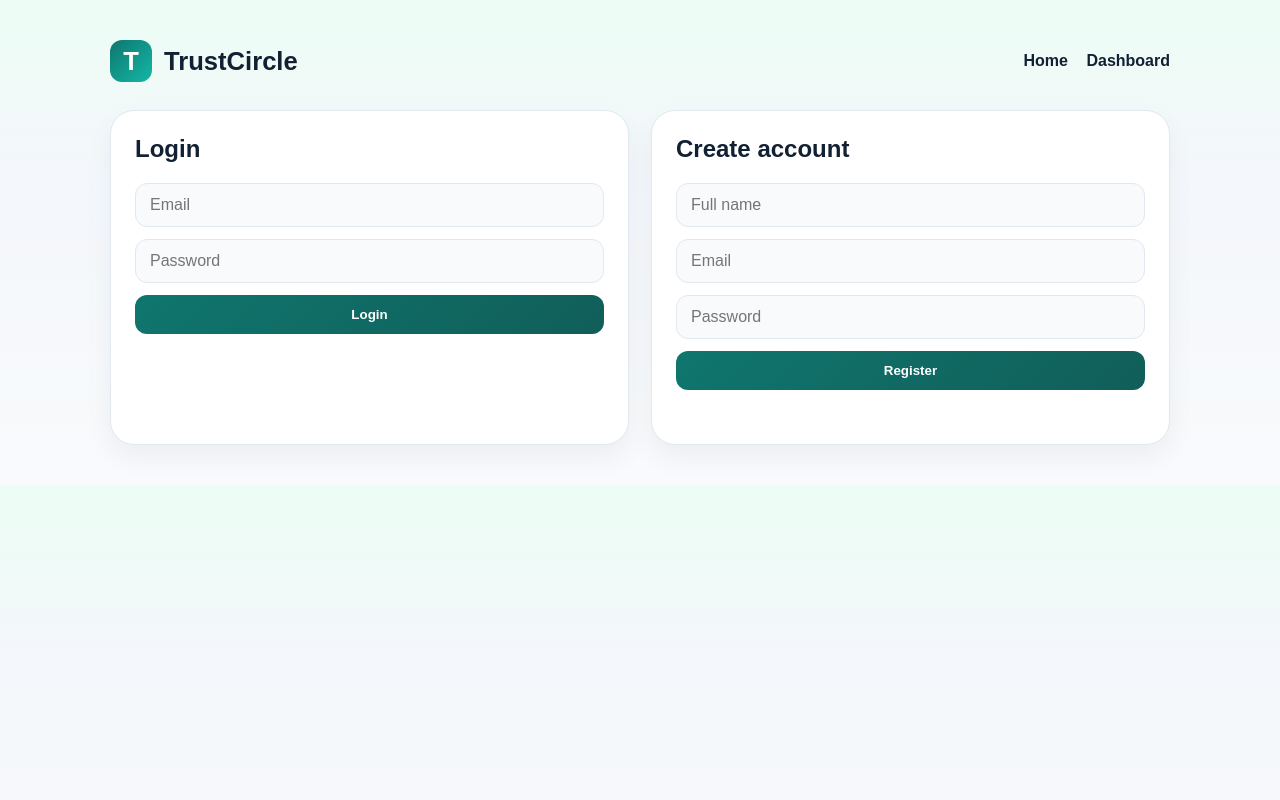
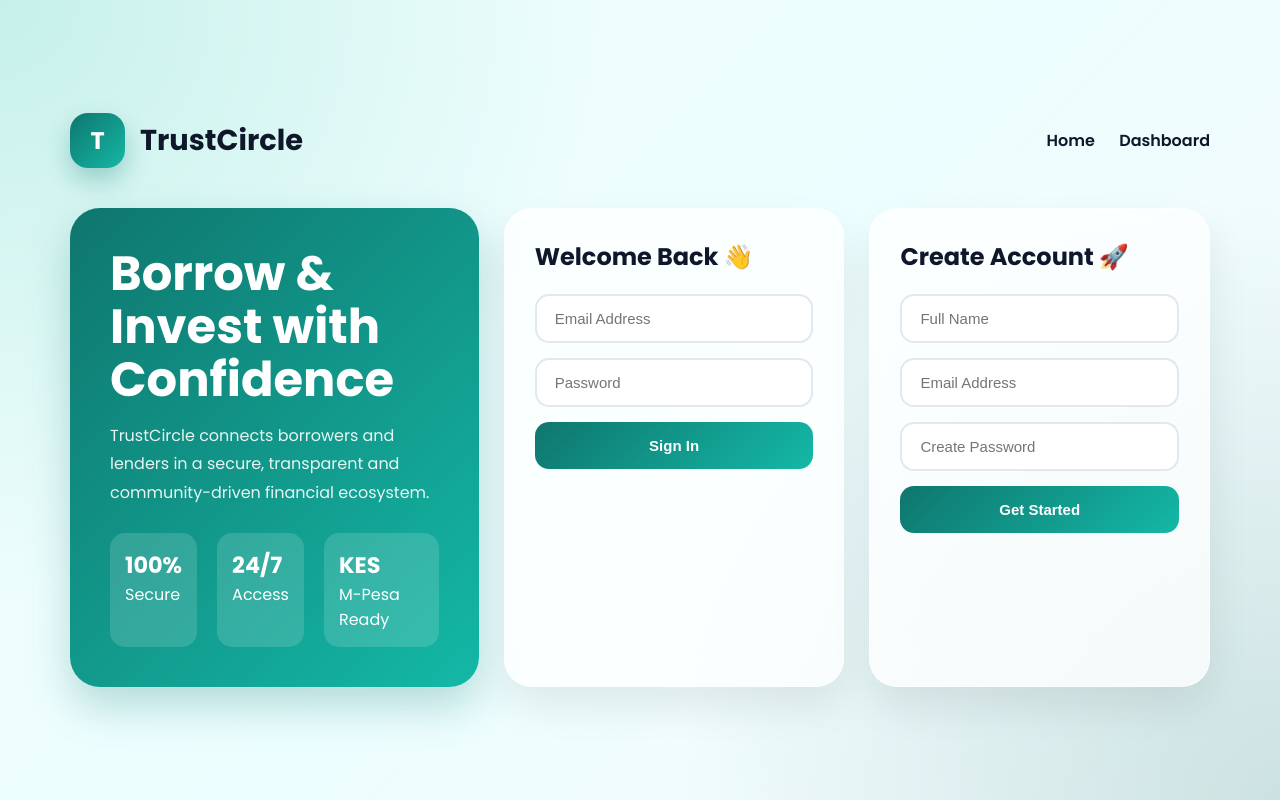
Before and after one commit to alexmumo/trustcircle_app, a Flask app: page /login in a window 1280 px wide. Run offline with Flask 3, Linux system fonts and the light colour scheme; parts of the project's set-up code (start-up, migrations or seed data) failed here and were passed over.

Commit message:
Redesign login page with modern fintech UI

```diff
--- a/templates/login.html
+++ b/templates/login.html
@@ -11,107 +11,227 @@
     <link rel="icon" type="image/svg+xml" href="/static/icon.svg" />
     <title>TrustCircle | Login</title>
     <style>
-      :root {
-        --bg: #f4f7fb;
-        --card: #ffffff;
-        --primary: #0f766e;
-        --primary-dark: #115e59;
-        --accent: #14b8a6;
-        --text: #122033;
-        --muted: #64748b;
-        --line: #e2e8f0;
-        --danger: #dc2626;
-        --success: #16a34a;
+      @import url('https://fonts.googleapis.com/css2?family=Poppins:wght@300;400;500;600;700;800&display=swap');
+
+:root{
+  --primary:#0f766e;
+  --secondary:#14b8a6;
+  --dark:#0f172a;
+  --light:#ffffff;
+  --text:#334155;
 }
-      * { box-sizing: border-box; }
-      body {
-        margin: 0;
-        font-family: Arial, Helvetica, sans-serif;
-        background: linear-gradient(180deg, #ecfdf5 0%, #f4f7fb 35%, #f8fafc 100%);
-        color: var(--text);
+
+*{
+  margin:0;
+  padding:0;
+  box-sizing:border-box;
 }
-      .container {
-        max-width: 1100px;
-        margin: 0 auto;
-        padding: 40px 20px;
+
+body{
+  font-family:'Poppins',sans-serif;
+  min-height:100vh;
+  background:
+    radial-gradient(circle at top left,#14b8a630 0%,transparent 40%),
+    radial-gradient(circle at bottom right,#0f766e30 0%,transparent 40%),
+    linear-gradient(135deg,#f0fdfa,#ecfeff,#f8fafc);
+  color:var(--text);
 }
-      .topbar {
-        display: flex;
-        justify-content: space-between;
-        align-items: center;
-        margin-bottom: 28px;
+
+.container{
+  max-width:1200px;
+  margin:auto;
+  min-height:100vh;
+  display:flex;
+  flex-direction:column;
+  justify-content:center;
+  padding:30px;
 }
-      .brand {
-        display: inline-flex;
-        align-items: center;
-        gap: 12px;
-        font-weight: 700;
-        font-size: 1.6rem;
+
+.topbar{
+  display:flex;
+  justify-content:space-between;
+  align-items:center;
+  margin-bottom:40px;
 }
-      .brand-mark {
-        width: 42px;
-        height: 42px;
-        border-radius: 12px;
-        background: linear-gradient(135deg, var(--primary), var(--accent));
-        display: grid;
-        place-items: center;
-        color: white;
+
+.brand{
+  display:flex;
+  align-items:center;
+  gap:15px;
 }
-      .nav a {
-        color: var(--text);
-        text-decoration: none;
-        margin-left: 14px;
-        font-weight: 600;
+
+.brand-mark{
+  width:55px;
+  height:55px;
+  border-radius:18px;
+  background:linear-gradient(
+      135deg,
+      var(--primary),
+      var(--secondary)
+  );
+  display:flex;
+  align-items:center;
+  justify-content:center;
+  color:white;
+  font-size:1.5rem;
+  font-weight:700;
+  box-shadow:0 12px 25px rgba(15,118,110,.3);
 }
-      .box {
-        display: grid;
-        grid-template-columns: repeat(2, minmax(0, 1fr));
-        gap: 22px;
+
+.brand span{
+  font-size:1.8rem;
+  font-weight:700;
+  color:var(--dark);
 }
-      .card {
-        background: var(--card);
-        border: 1px solid var(--line);
-        border-radius: 24px;
-        box-shadow: 0 12px 28px rgba(15, 23, 42, 0.05);
-        padding: 24px;
+
+.nav a{
+  text-decoration:none;
+  margin-left:20px;
+  color:var(--dark);
+  font-weight:600;
+  transition:.3s;
 }
-      h2 {
-        margin-top: 0;
+
+.nav a:hover{
+  color:var(--primary);
 }
-      form {
-        display: flex;
-        flex-direction: column;
-        gap: 12px;
+
+.box{
+  display:grid;
+  grid-template-columns:1.2fr 1fr 1fr;
+  gap:25px;
 }
-      input {
-        width: 100%;
-        border: 1px solid var(--line);
-        border-radius: 12px;
-        padding: 12px 14px;
-        font-size: 1rem;
-        background: #f8fafc;
+
+.hero{
+  background:linear-gradient(
+      135deg,
+      #0f766e,
+      #14b8a6
+  );
+  color:white;
+  border-radius:30px;
+  padding:40px;
+  display:flex;
+  flex-direction:column;
+  justify-content:center;
+  box-shadow:0 20px 40px rgba(15,118,110,.25);
 }
-      .btn {
-        border: none;
-        border-radius: 12px;
-        padding: 12px 18px;
-        font-weight: 700;
-        cursor: pointer;
+
+.hero h1{
+  font-size:3rem;
+  line-height:1.1;
+  margin-bottom:15px;
 }
-      .btn-primary {
-        background: linear-gradient(135deg, var(--primary), var(--primary-dark));
-        color: white;
+
+.hero p{
+  opacity:.9;
+  line-height:1.8;
+  margin-bottom:25px;
 }
-      .status {
-        min-height: 22px;
-        margin-top: 8px;
-        font-size: 0.92rem;
+
+.stats{
+  display:flex;
+  gap:20px;
 }
-      .status.error { color: var(--danger); }
-      .status.success { color: var(--success); }
-      @media (max-width: 760px) {
-        .box { grid-template-columns: 1fr; }
-        .topbar { flex-direction: column; align-items: flex-start; gap: 10px; }
+
+.stat{
+  background:rgba(255,255,255,.15);
+  backdrop-filter:blur(20px);
+  padding:15px;
+  border-radius:15px;
+}
+
+.stat h3{
+  font-size:1.4rem;
+}
+
+.card{
+  background:rgba(255,255,255,.75);
+  backdrop-filter:blur(20px);
+  border-radius:28px;
+  padding:30px;
+  border:1px solid rgba(255,255,255,.6);
+  box-shadow:0 20px 40px rgba(0,0,0,.08);
+}
+
+.card h2{
+  color:var(--dark);
+  margin-bottom:20px;
+}
+
+form{
+  display:flex;
+  flex-direction:column;
+  gap:15px;
+}
+
+input{
+  padding:14px 18px;
+  border-radius:14px;
+  border:2px solid #e2e8f0;
+  outline:none;
+  transition:.3s;
+  font-size:15px;
+  background:#fff;
+}
+
+input:focus{
+  border-color:var(--secondary);
+  box-shadow:0 0 0 4px rgba(20,184,166,.15);
+}
+
+.btn{
+  border:none;
+  padding:15px;
+  border-radius:14px;
+  cursor:pointer;
+  color:white;
+  font-weight:700;
+  font-size:15px;
+  background:linear-gradient(
+      135deg,
+      var(--primary),
+      var(--secondary)
+  );
+  transition:.3s;
+}
+
+.btn:hover{
+  transform:translateY(-2px);
+  box-shadow:0 15px 25px rgba(15,118,110,.25);
+}
+
+.status{
+  padding-top:10px;
+  font-size:.9rem;
+}
+
+.status.success{
+  color:#16a34a;
+}
+
+.status.error{
+  color:#dc2626;
+}
+
+@media(max-width:992px){
+
+  .box{
+    grid-template-columns:1fr;
+  }
+
+  .hero{
+    text-align:center;
+  }
+
+  .stats{
+    justify-content:center;
+  }
+
+  .topbar{
+    flex-direction:column;
+    gap:15px;
+  }
 }
     </style>
   </head>
@@ -129,27 +249,59 @@
       </header>
 
       <div class="box">
+
+  <div class="hero">
+    <h1>Borrow & Invest with Confidence</h1>
+
+    <p>
+      TrustCircle connects borrowers and lenders in a secure,
+      transparent and community-driven financial ecosystem.
+    </p>
+
+    <div class="stats">
+      <div class="stat">
+        <h3>100%</h3>
+        <span>Secure</span>
+      </div>
+
+      <div class="stat">
+        <h3>24/7</h3>
+        <span>Access</span>
+      </div>
+
+      <div class="stat">
+        <h3>KES</h3>
+        <span>M-Pesa Ready</span>
+      </div>
+    </div>
+  </div>
+
   <div class="card">
-          <h2>Login</h2>
+    <h2>Welcome Back 👋</h2>
+
     <form id="loginForm">
-            <input type="email" name="email" placeholder="Email" required />
-            <input type="password" name="password" placeholder="Password" required />
-            <button type="submit" class="btn btn-primary">Login</button>
+      <input type="email" name="email" placeholder="Email Address" required>
+      <input type="password" name="password" placeholder="Password" required>
+      <button type="submit" class="btn btn-primary">Sign In</button>
     </form>
+
     <div class="status" id="loginStatus"></div>
   </div>
 
   <div class="card">
-          <h2>Create account</h2>
+    <h2>Create Account 🚀</h2>
+
     <form id="registerForm">
-            <input type="text" name="full_name" placeholder="Full name" required />
-            <input type="email" name="email" placeholder="Email" required />
-            <input type="password" name="password" placeholder="Password" required />
-            <button type="submit" class="btn btn-primary">Register</button>
+      <input type="text" name="full_name" placeholder="Full Name" required>
+      <input type="email" name="email" placeholder="Email Address" required>
+      <input type="password" name="password" placeholder="Create Password" required>
+
+      <button type="submit" class="btn btn-primary">Get Started</button>
     </form>
+
     <div class="status" id="registerStatus"></div>
   </div>
-      </div>
+
 </div>
 
     <script>
```
Lines whose indentation alone changed are shown as unchanged.
